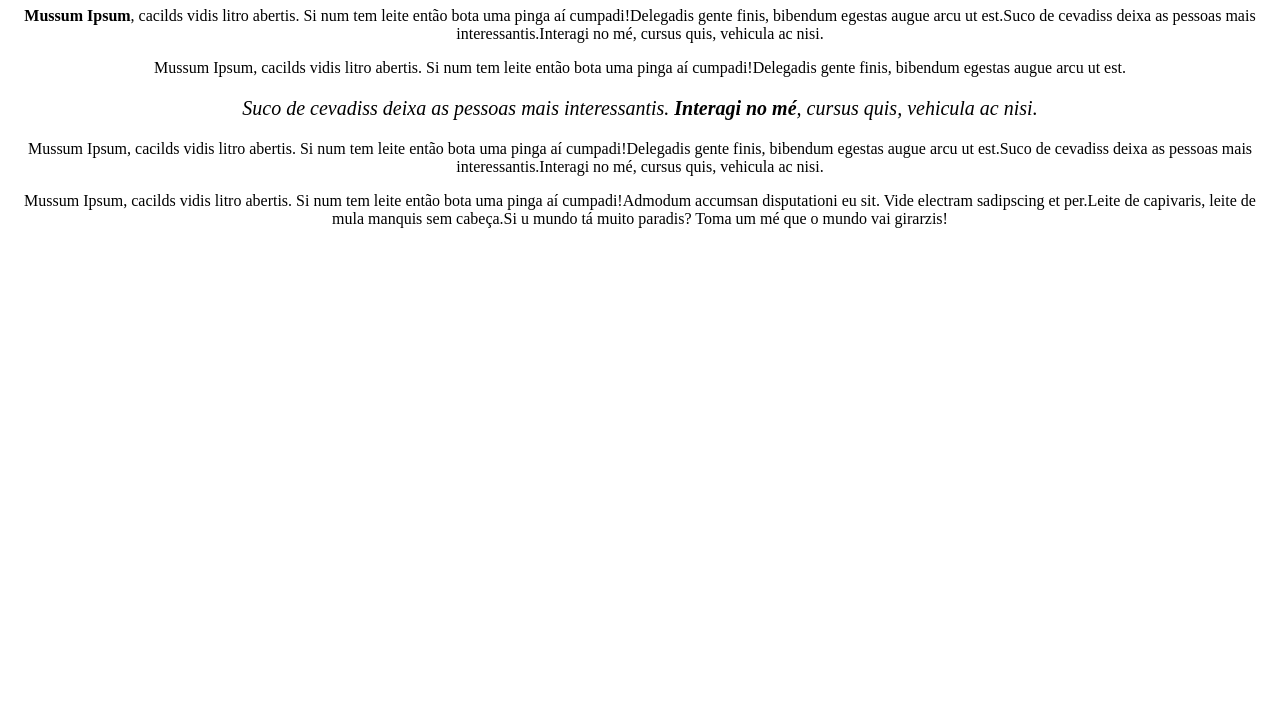
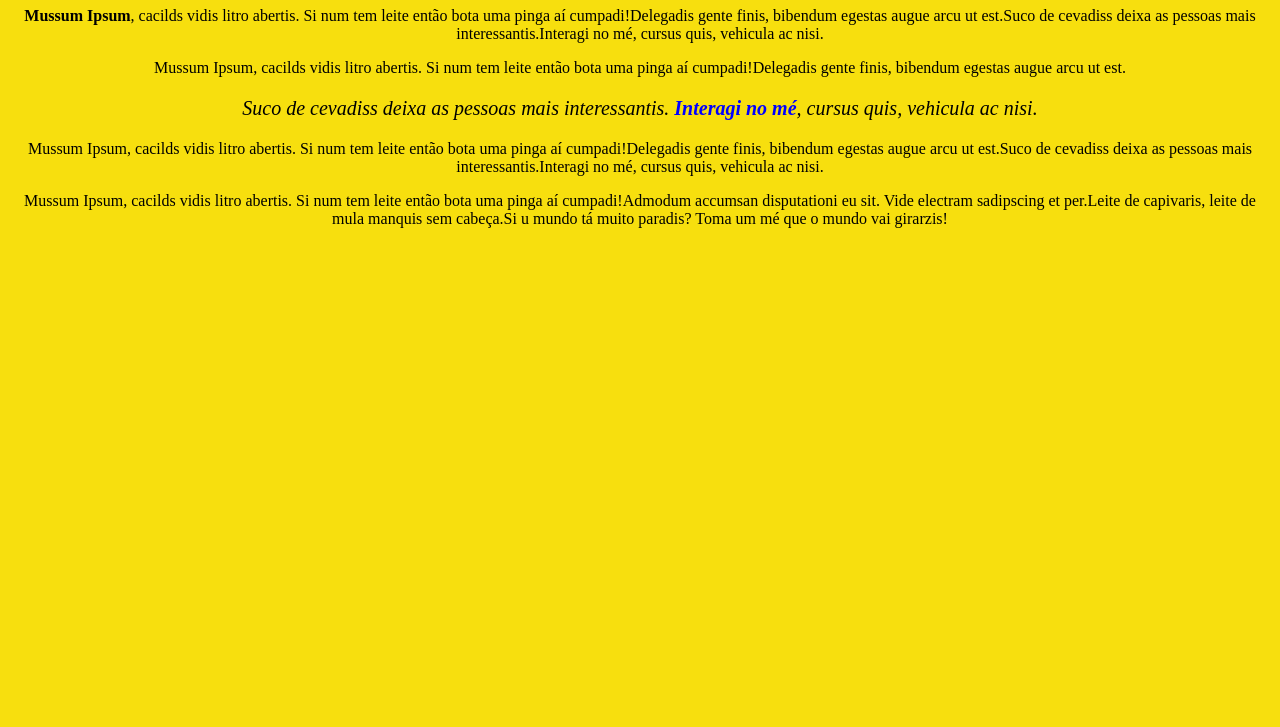
Before and after one commit to DaFerrestos/HTMLeCSS_Alura, a plain HTML site: page index.html in a window 1280 px wide. Shown: the part 73-800 px from the top of the page. Drawn offline with Linux system fonts and the light colour scheme.

Commit message:
CSS - iniciando entendimento de DOM

```diff
--- a/style.css
+++ b/style.css
@@ -1,6 +1,16 @@
+body{
+    background: #f7df0e;
+}
+
 h1{
     text-align: center;
+
 }
 p{
     text-align: center;
+
 }
+
+em strong{
+    color: blue;
+}
```
